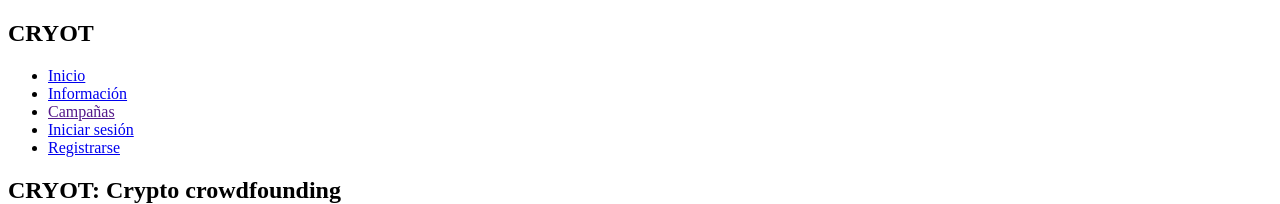
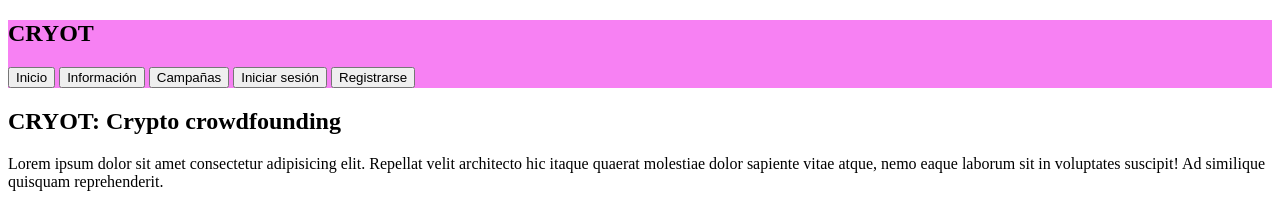
Before and after one commit to Dduquejh/ProyectoRequisitosYModelos, a plain HTML site: page src/index.html in a window 1280 px wide. Shown: the top 204 px of the page. Drawn offline with Linux system fonts and the light colour scheme.

Commit message:
proyect base

```diff
--- a/src/index.html
+++ b/src/index.html
@@ -5,20 +5,20 @@
     <meta charset="UTF-8">
     <meta http-equiv="X-UA-Compatible" content="IE=edge">
     <meta name="viewport" content="width=device-width, initial-scale=1.0">
+    <link rel="stylesheet" href="styles.css">
     <title>CRYOT: Plataforma de crowdfounding</title>
 </head>
 
 <body>
     <section id="nav">
         <h2>CRYOT</h2>
-        <ul>
-            <li><a href="index.html">Inicio</a></li>
-            <li><a href="#information">Información</a></li>
-            <li><a href="">Campañas</a></li>
-            <li><a href="login.html">Iniciar sesión</a></li>
-            <li><a href="signup.html">Registrarse</a></li>
-        </ul>
+            <a href="index.html"><button>Inicio</button></a>
+            <a href="#information"><button>Información</button></a>
+            <a href="campaign.html"><button>Campañas</button></a>
+            <a href="login.html"><button>Iniciar sesión</button></a>
+            <a href="signup.html"><button>Registrarse</button></a>
     </section>
+
 
     <div class="main_cointainer">
         <section id="header">
--- /dev/null
+++ b/src/styles.css
@@ -0,0 +1,13 @@
+#nav{
+    background-color: #F781F3;
+
+}
+
+ul{
+    list-style: none;
+}
+
+a{
+    text-decoration: none;
+    color: black
+}
```
Also changed, not shown: src/campaign.html (added, +21 -0 lines), src/login.html (+1 -0 lines), src/signup.html (+1 -0 lines).
